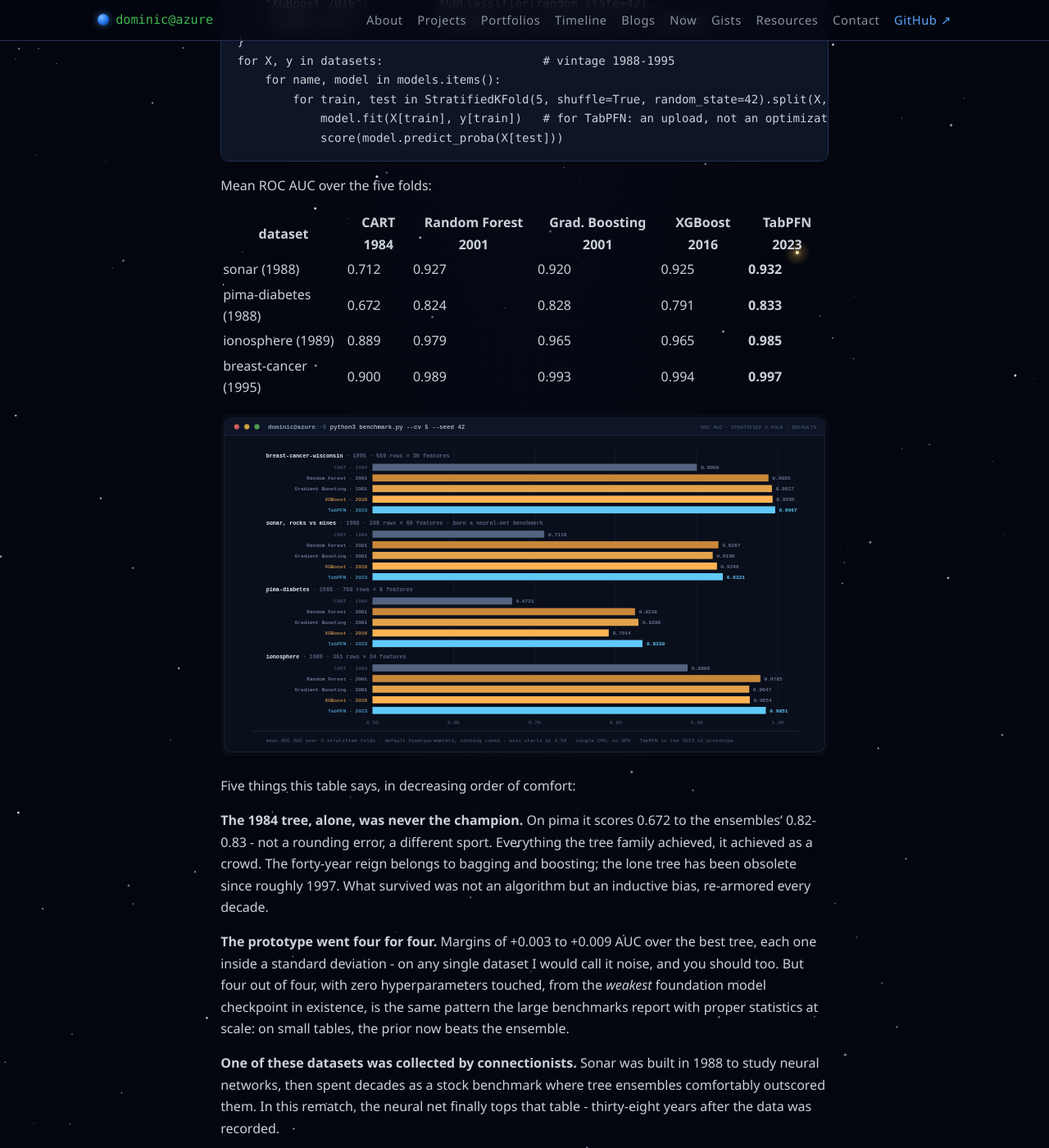
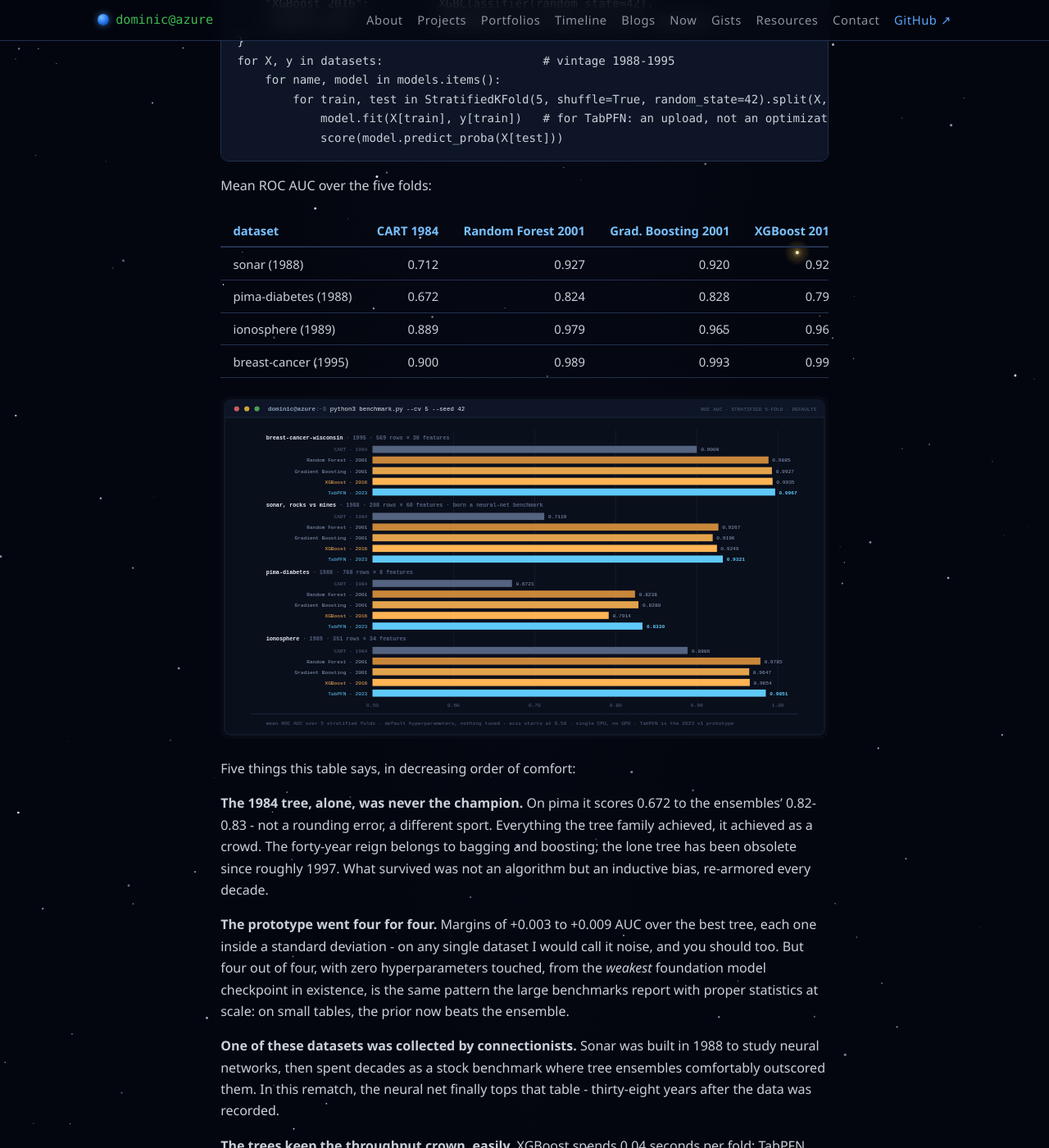
Before and after one commit to dapiced/dapiced.github.io, a Jekyll site: the page built from _posts/2026-08-07-forty-years-of-losing-to-a-tree.md, in a window 1280 px wide and 1400 px high, scrolled down 4871 px. Shown: the whole window at 82% size. Built offline with Jekyll 4.4.1, drawn with Linux system fonts in a browser that asks for light colours; comment, search, counter and statistics services are not loaded.

Commit message:
Fix table column alignment in blog posts
The site CSS had no table styles, so markdown tables rendered with
browser defaults: centered headers over left-aligned cells, no padding
rhythm, wrapping labels - which made the benchmark table in the new
post look column-shifted.

Add scoped .post-content table styles (collapsed borders, row
separators, nowrap cells, horizontal scroll on small screens,
tabular numerals) and right-align the numeric columns of the
benchmark table via kramdown alignment markers.

```diff
--- a/_posts/2026-08-07-forty-years-of-losing-to-a-tree.md
+++ b/_posts/2026-08-07-forty-years-of-losing-to-a-tree.md
@@ -96,7 +96,7 @@
 Mean ROC AUC over the five folds:
 
 | dataset | CART 1984 | Random Forest 2001 | Grad. Boosting 2001 | XGBoost 2016 | TabPFN 2023 |
-|---|---|---|---|---|---|
+|:---|---:|---:|---:|---:|---:|
 | sonar (1988) | 0.712 | 0.927 | 0.920 | 0.925 | **0.932** |
 | pima-diabetes (1988) | 0.672 | 0.824 | 0.828 | 0.791 | **0.833** |
 | ionosphere (1989) | 0.889 | 0.979 | 0.965 | 0.965 | **0.985** |
--- a/assets/css/style.css
+++ b/assets/css/style.css
@@ -565,6 +565,26 @@
   font-style: italic;
 }
 .post-content img { max-width: 100%; height: auto; border-radius: 10px; }
+.post-content table {
+  border-collapse: collapse;
+  margin: 1.4rem 0;
+  font-size: 0.92rem;
+  display: block;
+  max-width: 100%;
+  overflow-x: auto;
+}
+.post-content th,
+.post-content td {
+  padding: 0.45rem 0.95rem;
+  border-bottom: 1px solid var(--border);
+  white-space: nowrap;
+}
+.post-content th {
+  color: var(--lightblue);
+  text-align: left;
+  border-bottom-width: 2px;
+}
+.post-content td { font-variant-numeric: tabular-nums; }
 
 .post-comments { margin-top: 3.5rem; padding-top: 2rem; border-top: 1px solid var(--border); }
 .comments-title { color: var(--lightblue); font-size: 1.3rem; margin: 0 0 0.3rem; }
```
